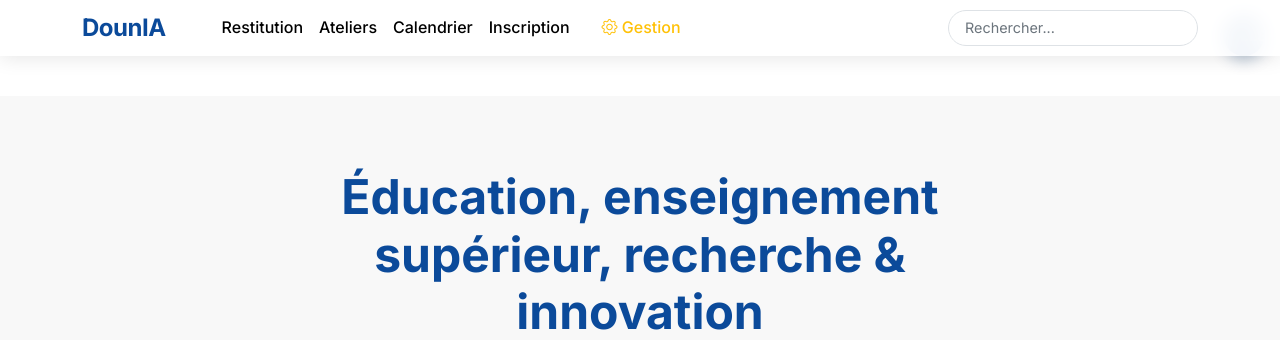
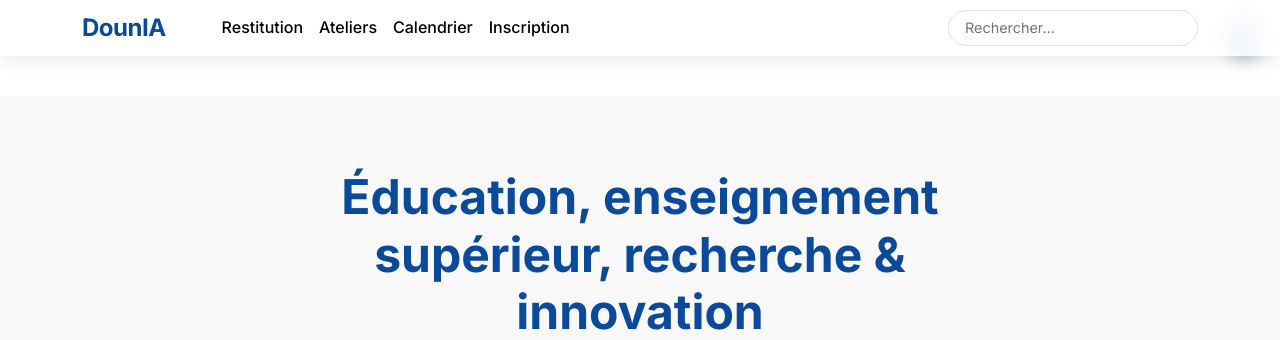
Before and after one commit to Bella5768/douniaguinee, a Django app: page /atelier/1/ in a window 1280 px wide. Shown: the top 340 px of the page. Run offline with Django 4.2, Linux system fonts and the light colour scheme; data comes from the database, SQL or seed files in the repository.

Commit message:
Remove admin/gestion link from header to avoid errors

```diff
--- a/templates/base.html
+++ b/templates/base.html
@@ -47,13 +47,6 @@
                     </li>
                     <li class="nav-item">
                         <a class="nav-link" href="{% url 'landing_page' %}#inscription">Inscription</a>
-                    </li>
-                </ul>
-                <ul class="navbar-nav ms-3">
-                    <li class="nav-item">
-                        <a class="nav-link text-warning" href="/gestion/" title="Gestion">
-                            <i class="bi bi-gear"></i> Gestion
-                        </a>
                     </li>
                 </ul>
                 <form class="d-flex ms-auto position-relative" role="search" id="quickSearchForm" style="display: flex !important;">
```
